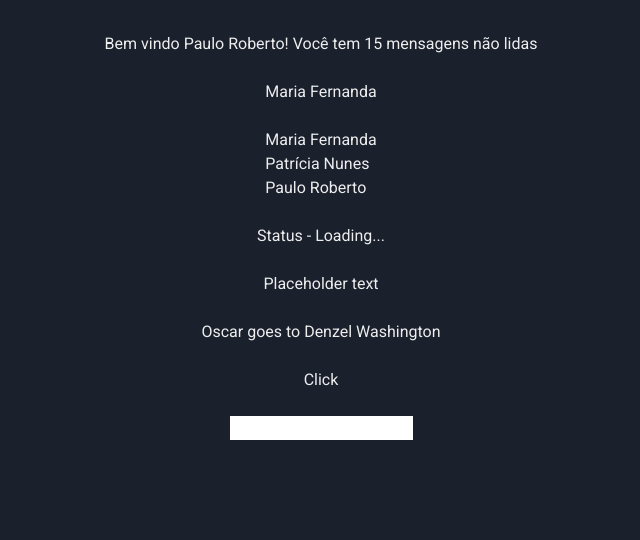
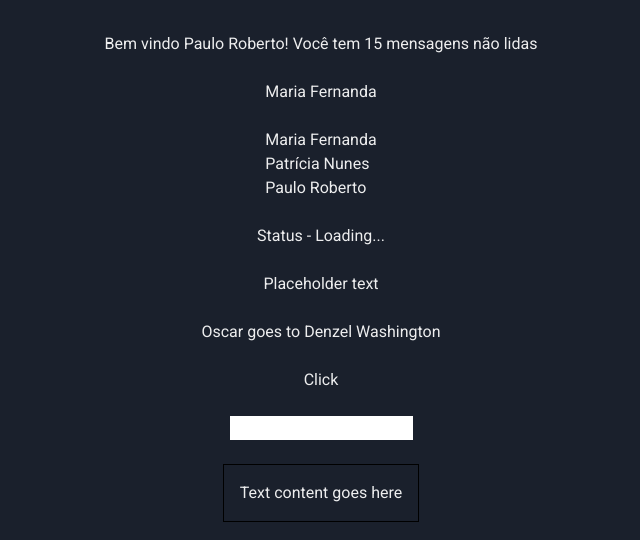
Before and after one commit to PauloDev13/template-next-typescript-eslint-prettier-chakra-ui, a Next.js app: page / in a window 1280 px wide. Shown: the top 540 px of the page, without its empty margins (319-959 px from the left). Built offline with nearby package versions, Linux system fonts and the light colour scheme.

Commit message:
Style Props

```diff
--- /dev/null
+++ b/src/components/Container.tsx
@@ -0,0 +1,9 @@
+interface ContainerProps {
+  styles: React.CSSProperties;
+}
+
+type Props = ContainerProps;
+
+export const Container = ({ styles }: Props) => {
+  return <div style={styles}>Text content goes here</div>;
+};
--- a/src/pages/index.tsx
+++ b/src/pages/index.tsx
@@ -1,6 +1,7 @@
 import type { NextPage } from 'next';
 
 import { Button } from '~/components/Button';
+import { Container } from '~/components/Container';
 import { Greet } from '~/components/Greet';
 import { Heading } from '~/components/Heading';
 import { Input } from '~/components/Input';
@@ -57,6 +58,10 @@ const Home: NextPage = () => {
       />
       <br />
       <Input value={''} handleChange={(event) => console.log(event)} />
+      <br />
+      <Container
+        styles={{ border: '1px solid black', padding: '1rem', display: 'flex' }}
+      />
     </div>
   );
 };
```
